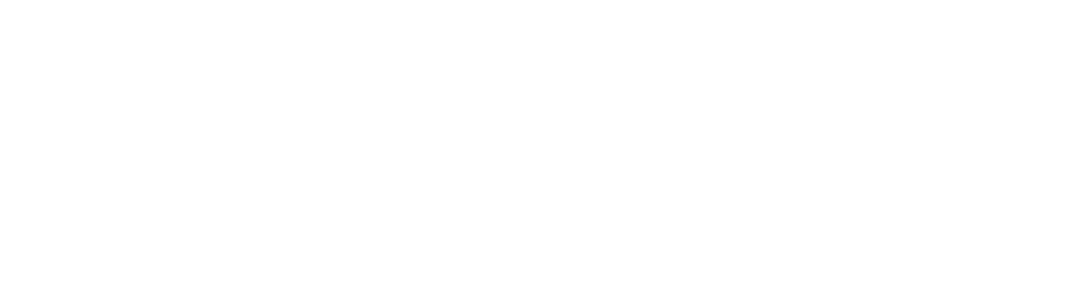
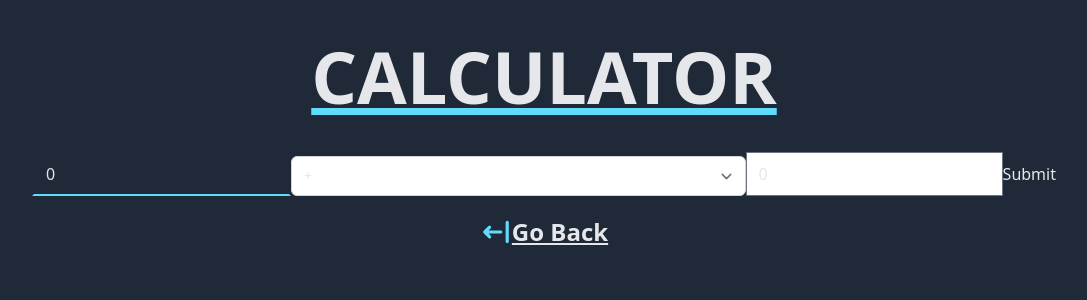
Before and after one commit to santos-pierre/bf-react-exos, a React (Vite) app: page /calculator in a window 1280 px wide. Before the commit this address had no page. Shown: the top 300 px of the page, without its empty margins (96-1183 px from the left). Built offline with nearby package versions, Linux system fonts and the light colour scheme; a web font is replaced by a local one.

Commit message:
WIP - Calculator

```diff
--- a/package.json
+++ b/package.json
@@ -16,6 +16,7 @@
         "react-router-dom": "6"
     },
     "devDependencies": {
+        "@tailwindcss/forms": "^0.5.0",
         "@tailwindcss/typography": "^0.5.2",
         "@types/react": "^17.0.43",
         "@types/react-dom": "^17.0.14",
--- /dev/null
+++ b/src/components/Calculator/index.tsx
@@ -0,0 +1,59 @@
+import { FormEvent, useState } from 'react';
+
+const Calculator = () => {
+    const [numberLeft, setNumberLeft] = useState<number>(0);
+    const [numberRight, setNumberRight] = useState<number>(0);
+    const [operation, setOperation] = useState<string>('+');
+    const [result, setResult] = useState<number | null>(null);
+
+    const operations = [
+        {
+            id: 'plus-operation',
+            value: '+',
+        },
+        {
+            id: 'minus-operation',
+            value: '-',
+        },
+        {
+            id: 'divide-operation',
+            value: '/',
+        },
+        {
+            id: 'mult-operation',
+            value: '*',
+        },
+    ];
+
+    const handleSubmit = (e: FormEvent<HTMLFormElement>) => {
+        e.preventDefault();
+        console.log(eval('3+5/2'));
+    };
+
+    return (
+        <form onSubmit={handleSubmit} className="flex">
+            <input
+                type="text"
+                defaultValue={numberLeft}
+                className="bg-transparent border-2 border-transparent border-b-react focus:outline-none"
+            />
+            <select
+                name="operation"
+                className="block w-full py-2 pl-3 mt-1 text-base border-gray-300 rounded-md focus:outline-none focus:ring-react focus:border-react sm:text-sm"
+                defaultValue={operation}
+            >
+                {operations.map((operation) => {
+                    return (
+                        <option value={operation.value} key={operation.id}>
+                            {operation.value}
+                        </option>
+                    );
+                })}
+            </select>
+            <input type="text" defaultValue={numberRight} />
+            <button>Submit</button>
+        </form>
+    );
+};
+
+export default Calculator;
--- a/src/main.tsx
+++ b/src/main.tsx
@@ -6,6 +6,7 @@
 import Products from './pages/Products';
 import MarkdownEditor from './pages/MarkdownEditor';
 import CounterPage from './pages/CounterPage';
+import CalculatorPage from './pages/CalculatorPage';
 
 const root = createRoot(document.getElementById('root')!);
 root.render(
@@ -16,6 +17,7 @@
             <Route path="/products" element={<Products />} />
             <Route path="/counter" element={<CounterPage />} />
             <Route path="/editor" element={<MarkdownEditor />} />
+            <Route path="/calculator" element={<CalculatorPage />} />
         </Routes>
     </BrowserRouter>
 );
--- /dev/null
+++ b/src/pages/CalculatorPage.tsx
@@ -0,0 +1,15 @@
+import PageTitle from '../components/ui/Title/PageTitle';
+import BaseLayout from '../Layouts/BaseLayout';
+
+import Calculator from '../components/Calculator';
+
+const CalculatorPage = () => {
+    return (
+        <BaseLayout>
+            <PageTitle>Calculator</PageTitle>
+            <Calculator />
+        </BaseLayout>
+    );
+};
+
+export default CalculatorPage;
--- a/src/pages/Home.tsx
+++ b/src/pages/Home.tsx
@@ -19,6 +19,10 @@
     {
         name: 'counter',
         url: '/counter',
+    },
+    {
+        name: 'calculator',
+        url: '/calculator',
     },
     {
         name: 'markdown editor',
--- a/tailwind.config.js
+++ b/tailwind.config.js
@@ -13,5 +13,5 @@
             },
         },
     },
-    plugins: [require('@tailwindcss/typography')],
+    plugins: [require('@tailwindcss/forms'), require('@tailwindcss/typography')],
 };
```
Also changed, not shown: 1 other file (tests, documents, lock files or other folders).
